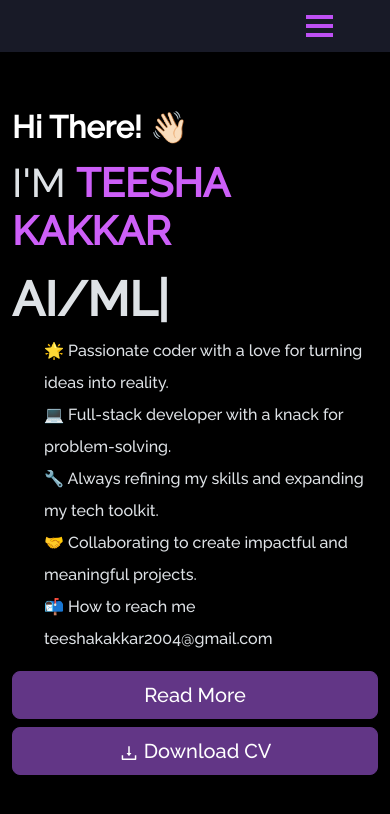
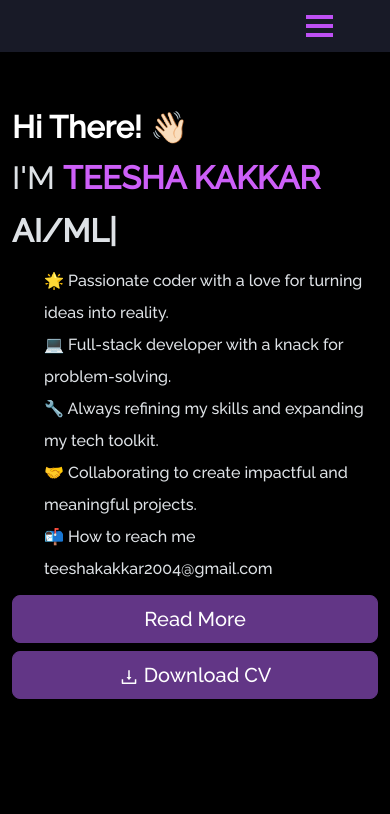
Before and after one commit to teesha17/Portfolio, a React (Vite) app in the folder teesha/: page / in a window 390 px wide. Shown: the top 814 px of the page. Built offline with nearby package versions, Linux system fonts and the light colour scheme.

Commit message:
home page changes

```diff
--- a/teesha/src/home/Home.jsx
+++ b/teesha/src/home/Home.jsx
@@ -31,9 +31,9 @@ export default function Home() {
                         <h3 className="display-5 fw-bold text-body-emphasis lh-1 mt-3 mb-3">
                             Hi There! <span className="wave" role="img" aria-labelledby="wave">👋🏻</span>
                         </h3>
-                        <h1 className="heading-name">
+                        <h2 className="heading-name" style={{marginBottom:"10px"}}>
                             I'M <strong className="main-name">TEESHA KAKKAR</strong>
-                        </h1>
+                        </h2>
                         <TypeAnimation
                             sequence={[
                                 'WEB DEVELOPER',
@@ -45,11 +45,11 @@ export default function Home() {
                             ]}
                             wrapper="span"
                             speed={20}
-                            style={{ fontSize: '3rem', display: 'inline-block', fontWeight: 'bold' }}
+                            className='typewriter'
                             repeat={Infinity}
                         />
                         <br />
-                        <ul style={{ lineHeight: '2', listStyleType: 'none' }}>
+                        <ul className="list">
                             <li> 🌟 Passionate coder with a love for turning ideas into reality.</li>
                             <li> 💻 Full-stack developer with a knack for problem-solving.</li>
                             <li> 🔧 Always refining my skills and expanding my tech toolkit.</li>
--- a/teesha/src/style.css
+++ b/teesha/src/style.css
@@ -286,7 +286,7 @@ button:focus {
 }
 
 .heading-name {
-    font-size: 2.5em !important;
+    font-size: 2.5em ;
 }
 
 .main-name {
@@ -328,6 +328,24 @@ button:focus {
         padding-bottom: 2em !important;
     }
 }
+.profile-image {
+    width: 350px; /* Slightly smaller than the container to show the border */
+    height: 350px;
+    border-radius: 50%;
+    object-fit: cover;
+}
+
+.image-container {
+    width: 370px; /* Adjust width as needed */
+    height: 370px; /* Make height equal to width for a circle */
+    background: linear-gradient(135deg, #7f00ff, #e100ff);
+    border-radius: 50%;
+    display: flex;
+    align-items: center;
+    justify-content: center;
+    box-shadow: 0 4px 6px rgba(0, 0, 0, 0.1); /* Optional: Adds a subtle shadow */
+}
+
 @media (max-width: 768px) {
     .img-fluid {
         width: 150px; /* Adjust width for smaller screens */
@@ -342,8 +360,12 @@ button:focus {
     }
     .image-container{
         opacity: 0;
+        height: 0;
     }
     .cont{
+        height:0;
+    }
+    .profile-image{
         height:0;
     }
 }
@@ -356,22 +378,30 @@ button:focus {
     border-radius: 50%; /* Keeps the border circular */
 }
 
-.image-container {
-    width: 320px; /* Adjust width as needed */
-    height: 320px; /* Make height equal to width for a circle */
-    background: linear-gradient(135deg, #7f00ff, #e100ff);
-    border-radius: 50%;
-    display: flex;
-    align-items: center;
-    justify-content: center;
-    box-shadow: 0 4px 6px rgba(0, 0, 0, 0.1); /* Optional: Adds a subtle shadow */
+
+.list{
+    line-height:3;
+    list-style-type: none;
+    margin:40px 0 40px 0;
 }
-
-.profile-image {
-    width: 280px; /* Slightly smaller than the container to show the border */
-    height: 280px;
-    border-radius: 50%;
-    object-fit: cover;
+.typewriter{
+    font-size:3rem;
+    display: inline-block;
+    font-weight: bold;
+}
+@media (max-width:786px)
+{
+    .list{
+        line-height:2;
+        list-style-type: none;
+        margin:10px 0 10px 0;
+    }
+    .heading-name{
+        font-size: 2rem;
+    }
+    .typewriter{
+        font-size: 2rem;
+    }
 }
 
 
```
